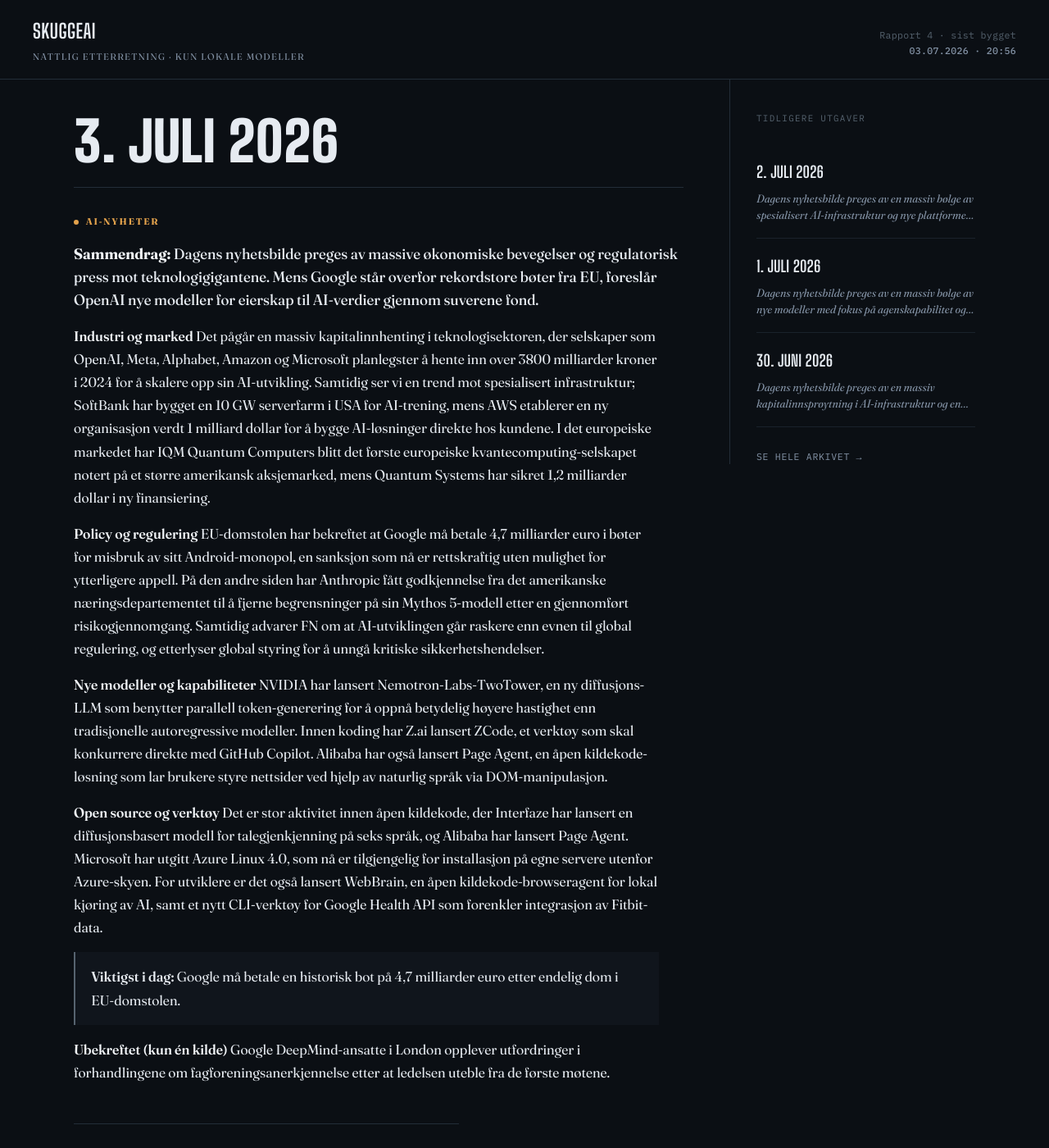
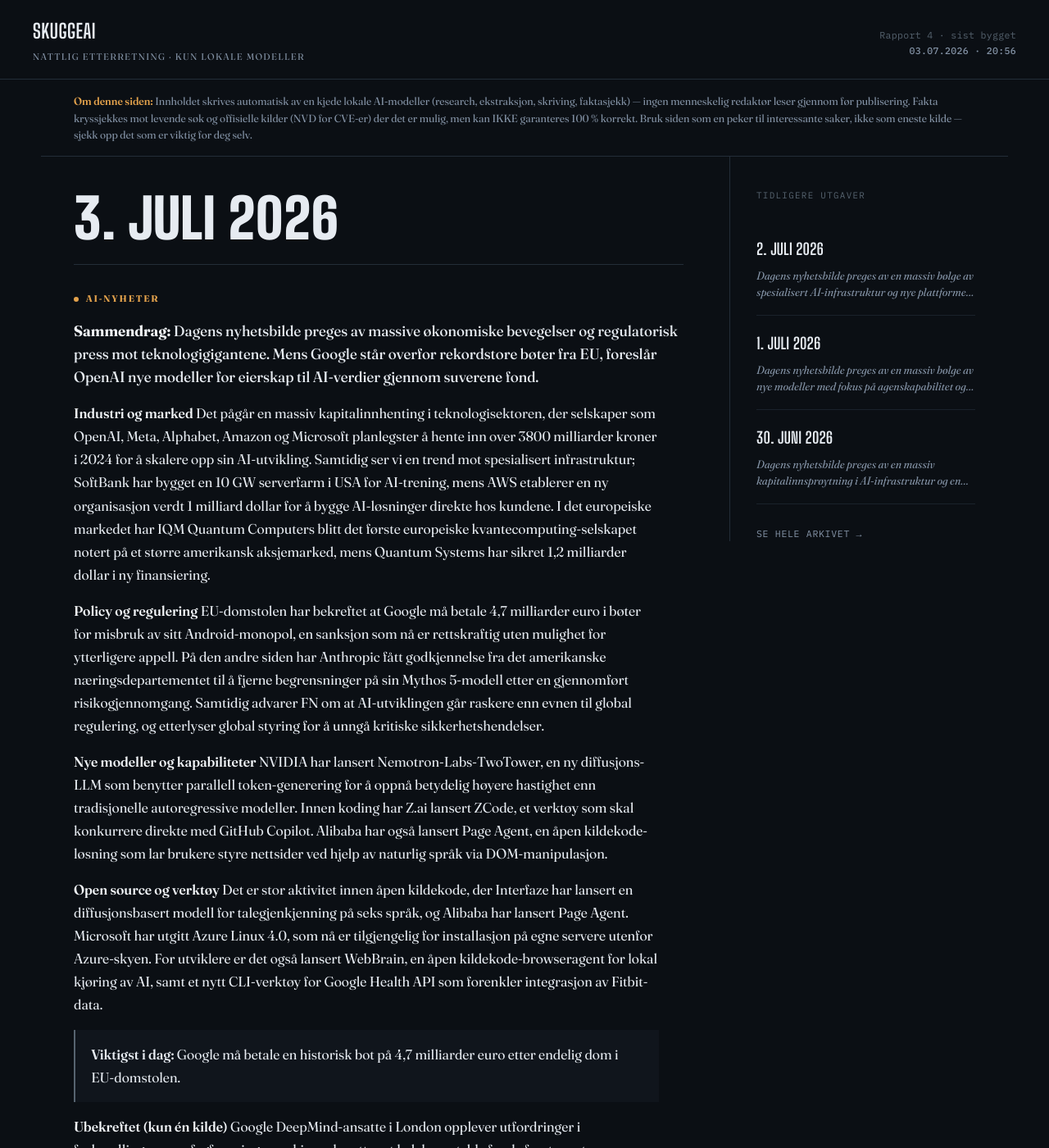
Before and after one commit to Skuggemannen/skuggeai-news, a Jekyll site: the page built from index.html, in a window 1280 px wide and 1400 px high. Shown: the whole window at 82% size. Built offline with Jekyll 4.4.1, drawn with Linux system fonts in a browser that asks for light colours; the list of posts is cut into pages by our own code.

Commit message:
Legg til kildekritikk-varsel: siden er AI-generert, ikke garantert 100% korrekt

```diff
--- a/_layouts/default.html
+++ b/_layouts/default.html
@@ -293,6 +293,17 @@
   footer.credit a:hover{ color:var(--muted); }
   footer.credit .rig{ color:var(--muted); }
 
+  .ai-varsel{
+    max-width:1180px;
+    margin:0 auto;
+    padding:1rem 2.5rem;
+    border-bottom:1px solid var(--line);
+    font-size:.82rem;
+    line-height:1.55;
+    color:var(--muted);
+  }
+  .ai-varsel strong{ color:var(--signal); font-weight:600; }
+
   @media (max-width:920px){
     .avis{ grid-template-columns: 1fr; gap:0; padding:0 1.25rem; }
     aside.sidefelt{
@@ -301,6 +312,7 @@
     }
     .masthead{ padding:1rem 1.25rem; }
     footer.credit{ padding:1.6rem 1.25rem 3rem; }
+    .ai-varsel{ padding:1rem 1.25rem; }
   }
 </style>
 </head>
@@ -314,6 +326,10 @@
       Rapport {{ site.posts.size }} &middot; sist bygget<br>
       <b>{{ site.time | date: "%d.%m.%Y &middot; %H:%M" }}</b>
     </div>
+  </div>
+
+  <div class="ai-varsel">
+    <strong>Om denne siden:</strong> Innholdet skrives automatisk av en kjede lokale AI-modeller (research, ekstraksjon, skriving, faktasjekk) — ingen menneskelig redaktør leser gjennom før publisering. Fakta kryssjekkes mot levende søk og offisielle kilder (NVD for CVE-er) der det er mulig, men kan IKKE garanteres 100&nbsp;% korrekt. Bruk siden som en peker til interessante saker, ikke som eneste kilde &mdash; sjekk opp det som er viktig for deg selv.
   </div>
 
   <div class="avis">
```
